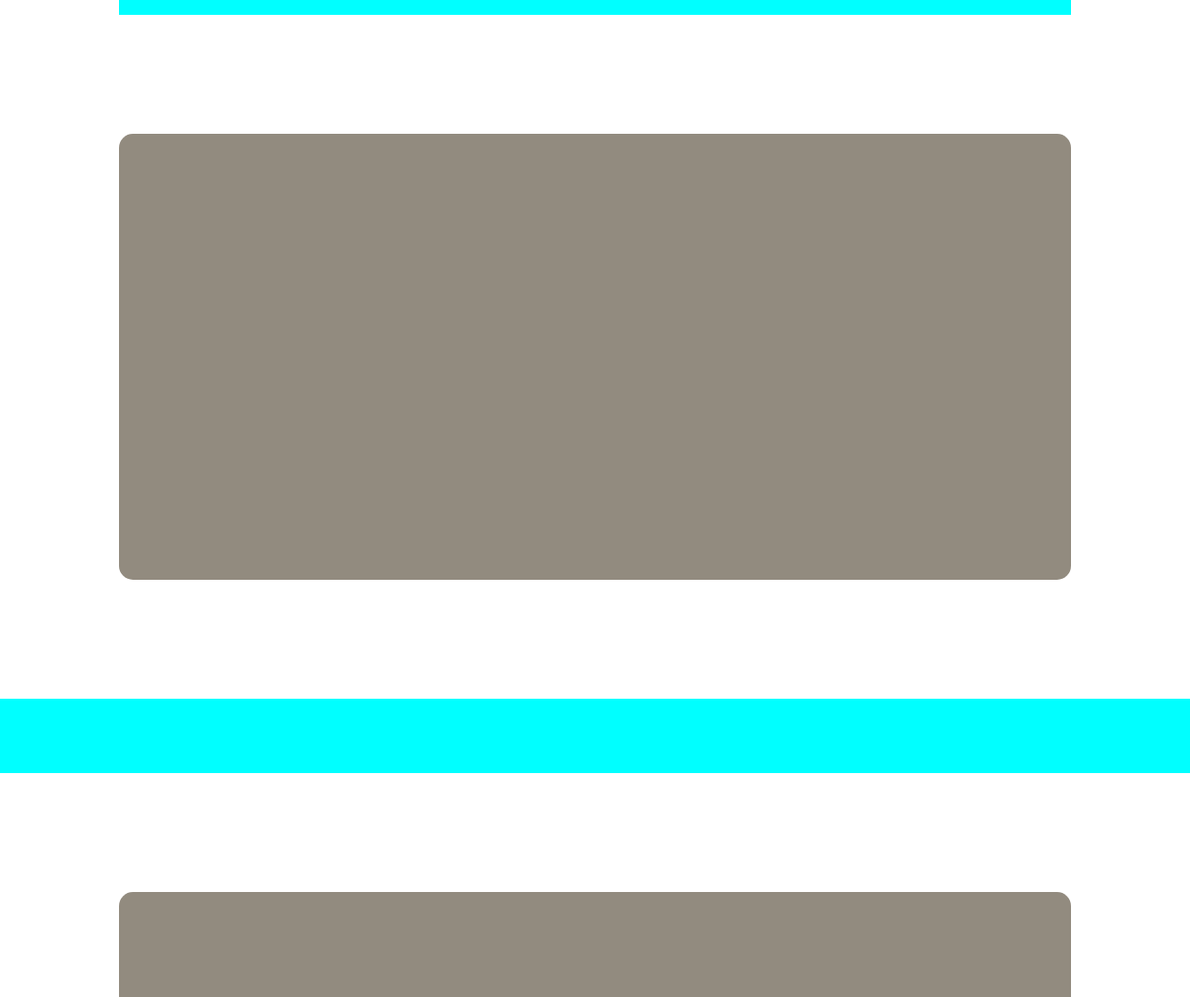
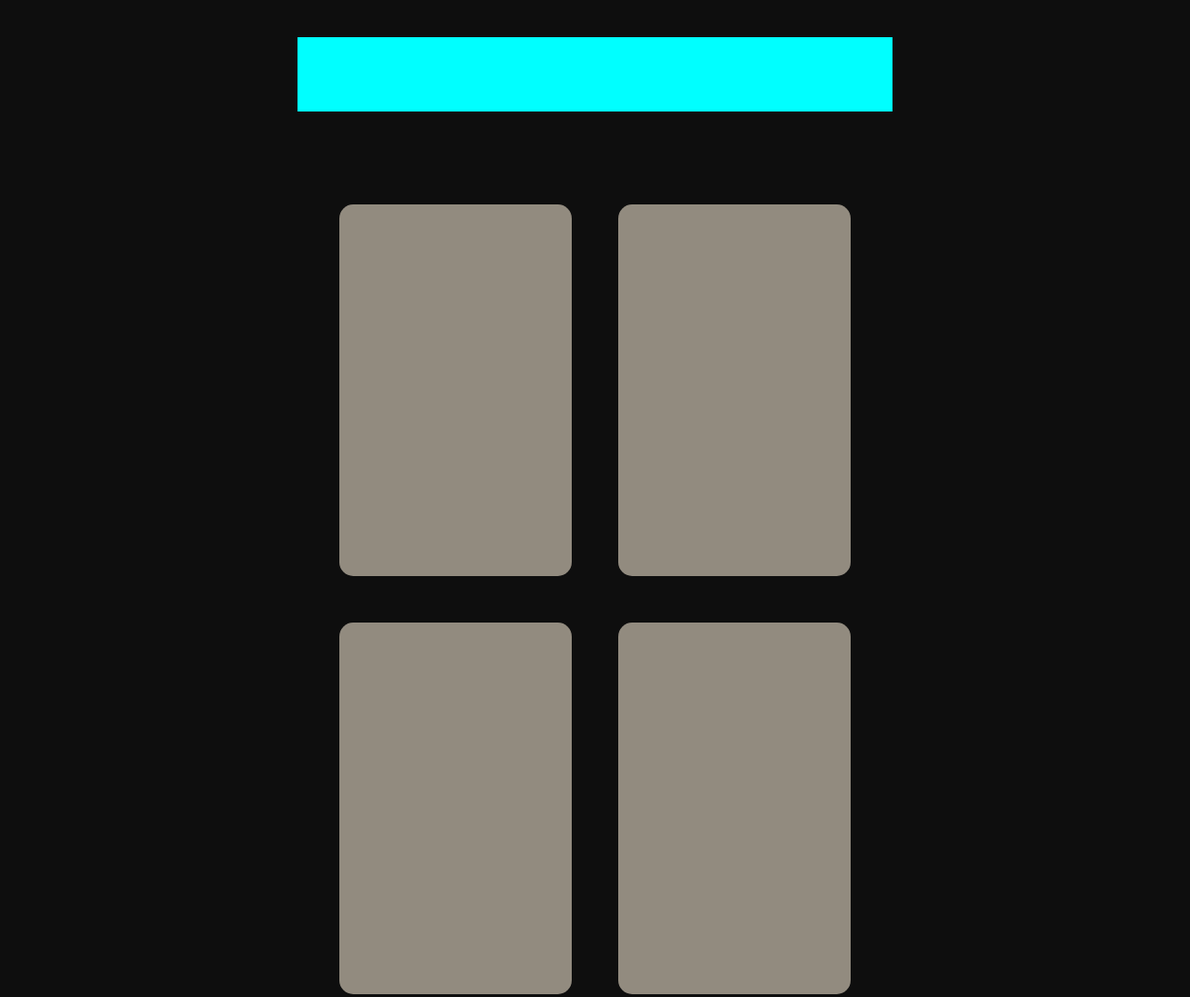
Before and after one commit to jennifer-mcallister/Portfolio-v1, a website built with Parcel: page src/index.html in a window 1280 px wide. Shown: the part 1640-2713 px from the top of the page at 93% size. Built offline with nearby package versions, Linux system fonts and the light colour scheme; a web font is replaced by a local one.

Commit message:
added layout styling

```diff
--- a/src/scss/_about.scss
+++ b/src/scss/_about.scss
@@ -7,7 +7,10 @@
     flex-direction: column;
     justify-content: center;
     align-items: center;
-    height: auto;
+
+    @include mix.tablet {
+        height: 100vh;
+    }
 
 
     & .cards-container {
@@ -15,21 +18,42 @@
         flex-direction: column;
         justify-content: center;
         align-items: center;
+        height: auto;
+        width: 80%;
 
-        height: auto;
-        width: 100%;
+
+        @include mix.tablet {
+            flex-direction: row;
+            flex-wrap: wrap;
+            gap: 50px;
+            padding: 100px;
+        }
 
 
         &__about {
             @include mix.card;
+
+            @include mix.tablet {
+                margin: 0;
+            }
         }
 
         &__divider {
            @include mix.divider;
+
+           @include mix.tablet {
+            display: none;
+           }
         }
 
         &__skills {
             @include mix.card;
+
+            @include mix.tablet {
+                margin: 0;
+            }
         }
+
+
     }
 }
--- a/src/scss/_contact.scss
+++ b/src/scss/_contact.scss
@@ -1,3 +1,11 @@
 @use "mixins" as mix;
 @use "variables" as var;
 @use "colors" as color;
+
+#contact {
+    display: flex;
+    flex-direction: column;
+    justify-content: center;
+    align-items: center;
+    height: 50vh;
+}
--- a/src/scss/_hero.scss
+++ b/src/scss/_hero.scss
@@ -12,6 +12,14 @@
     & > .image-container {
         width: 80%;
         display: flex;
+
+
+        @include mix.tablet {
+            width: 50%;
+        }
+        @include mix.desktop {
+            width: 50%;
+        }
     }
 }
 
--- a/src/scss/_homepage.scss
+++ b/src/scss/_homepage.scss
@@ -9,13 +9,17 @@
 @use "colors" as color;
 
 body {
-
     display: flex;
     flex-direction: column;
+    align-items: center;
 }
 
 .content-title {
     background-color: aqua;
     height: 10vh;
-    width: 100vw;
+
+
+    @include mix.tablet {
+        width: 50%;
+    }
 }
--- a/src/scss/_mixins.scss
+++ b/src/scss/_mixins.scss
@@ -18,8 +18,8 @@
 
 @mixin card {
     background-color: color.$beige;
-    height: 60vh;
-    width: 80vw;
+    height: 400px;
+    width: 250px;
     margin: 10%;
     border-radius: 15px;
 }
--- a/src/scss/_projects.scss
+++ b/src/scss/_projects.scss
@@ -5,7 +5,7 @@
 #projects {
     display: flex;
     flex-direction: column;
-    justify-content: center;
+    justify-content: space-around;
     align-items: center;
     height: auto;
 
@@ -14,16 +14,33 @@
         flex-direction: column;
         justify-content: center;
         align-items: center;
+        height: auto;
+        width: 80%;
 
-        height: auto;
-        width: 100%;
+
+        @include mix.tablet {
+            flex-direction: row;
+            flex-wrap: wrap;
+            gap: 50px;
+            padding: 100px;
+            width: 60%;
+
+        }
 
         &__project {
             @include mix.card;
+
+            @include mix.tablet {
+                margin: 0;
+            }
         }
 
         &__divider {
             @include mix.divider;
+
+            @include mix.tablet {
+                display: none;
+            }
          }
     }
 }
--- a/src/scss/_reset.scss
+++ b/src/scss/_reset.scss
@@ -3,6 +3,7 @@
 body {
     margin: 0;
     font-family: 'Almendra SC';font-size: 22px;
+    background-color: color.$dark-grey;
 }
 
 html {
```
